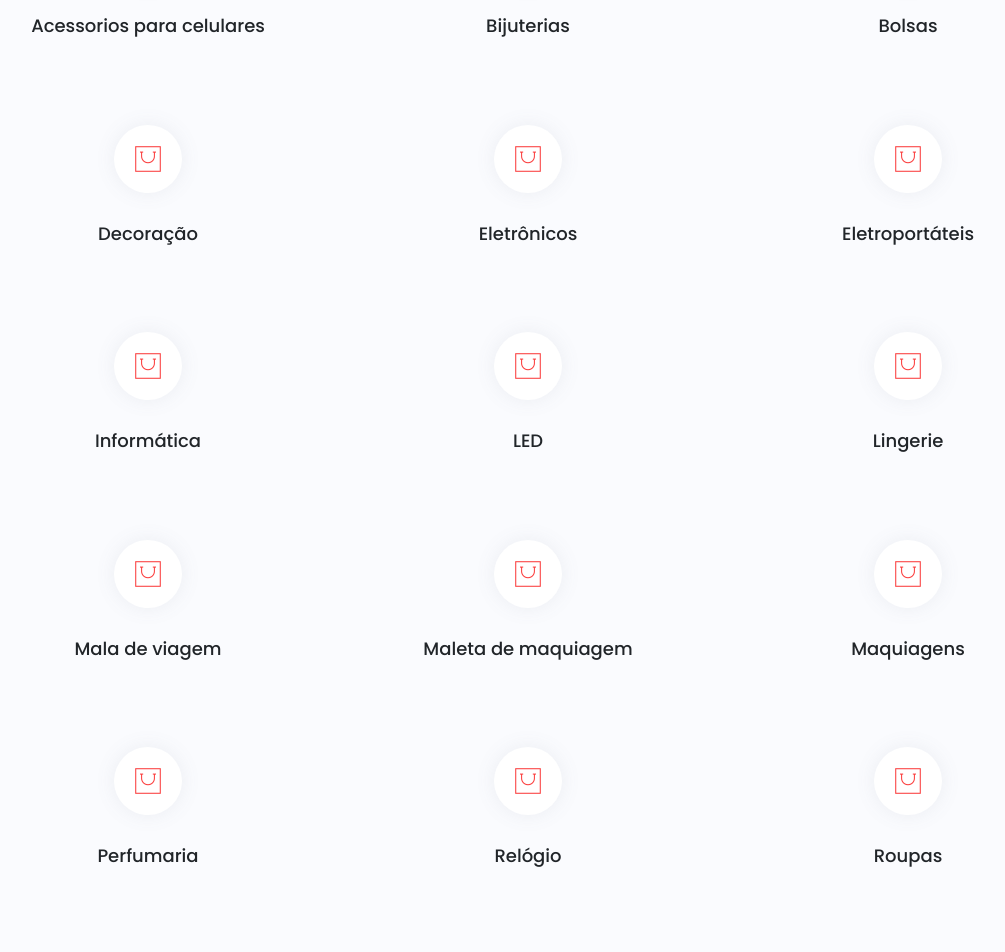
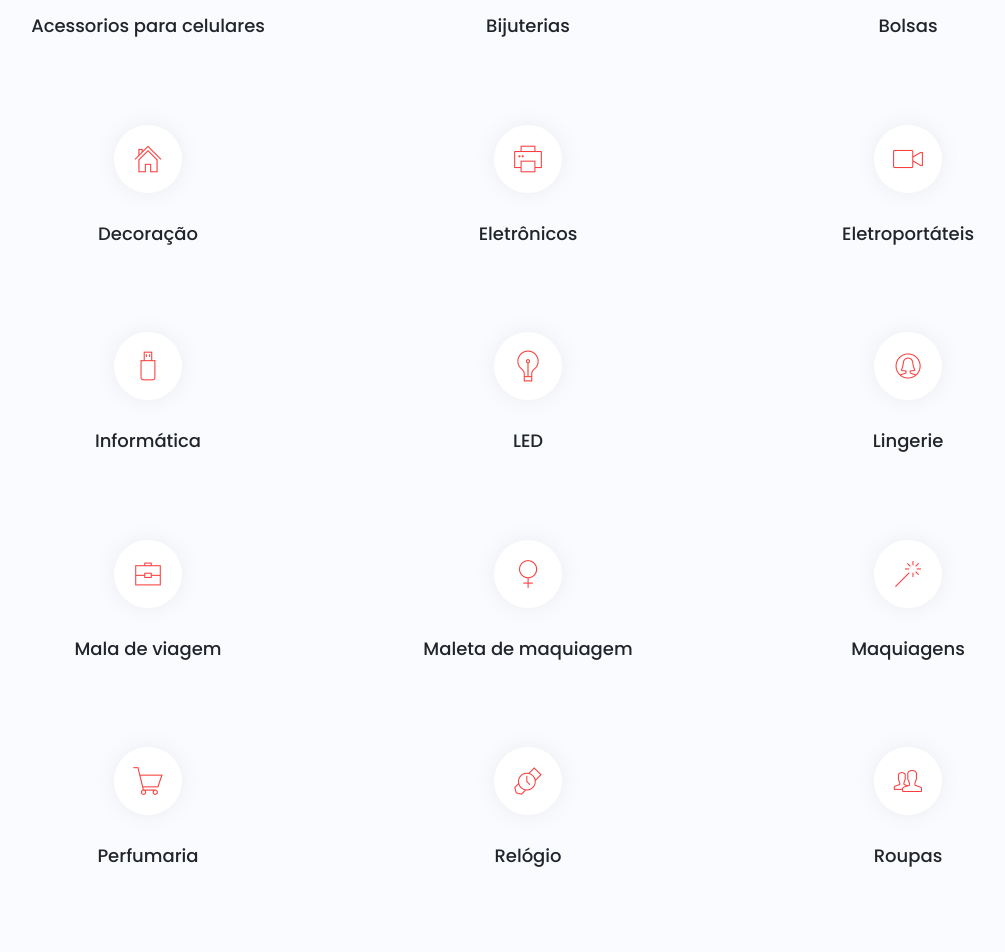
Before and after one commit to leandro-machado/landing-page-grupohta, a Vue app: page / in a window 1280 px wide. Shown: the part 1300-2252 px from the top of the page, without its empty margins (112-1117 px from the left). Built offline with nearby package versions, Linux system fonts and the light colour scheme.

Commit message:
changes icons

```diff
--- a/src/components/Sections/Services.vue
+++ b/src/components/Sections/Services.vue
@@ -12,13 +12,13 @@
                 <div class="row margin-t-30">
                     <div class="col-lg-4 margin-t-20">
                         <div class="services-box text-center hover-effect">
-                            <i class="pe-7s-shopbag text-custom"></i>
+                            <i class="pe-7s-phone text-custom"></i>
                             <h4 class="padding-t-15">Acessorios para celulares</h4>
                         </div>
                     </div>
                     <div class="col-lg-4 margin-t-20">
                         <div class="services-box text-center hover-effect">
-                            <i class="pe-7s-shopbag text-custom"></i>
+                            <i class="pe-7s-diamond text-custom"></i>
                             <h4 class="padding-t-15">Bijuterias</h4>
                         </div>
                     </div>
@@ -32,19 +32,19 @@
                 <div class="row margin-t-30">
                     <div class="col-lg-4 margin-t-20">
                         <div class="services-box text-center hover-effect">
-                            <i class="pe-7s-shopbag text-custom"></i>
+                            <i class="pe-7s-home text-custom"></i>
                             <h4 class="padding-t-15">Decoração</h4>
                         </div>
                     </div>
                     <div class="col-lg-4 margin-t-20">
                         <div class="services-box text-center hover-effect">
-                            <i class="pe-7s-shopbag text-custom"></i>
+                            <i class="pe-7s-print text-custom"></i>
                             <h4 class="padding-t-15">Eletrônicos</h4>
                         </div>
                     </div>
                     <div class="col-lg-4 margin-t-20">
                         <div class="services-box text-center hover-effect">
-                            <i class="pe-7s-shopbag text-custom"></i>
+                            <i class="pe-7s-video text-custom"></i>
                             <h4 class="padding-t-15">Eletroportáteis</h4>
                         </div>
                     </div>
@@ -52,19 +52,19 @@
                 <div class="row margin-t-30">
                     <div class="col-lg-4 margin-t-20">
                         <div class="services-box text-center hover-effect">
-                            <i class="pe-7s-shopbag text-custom"></i>
+                            <i class="pe-7s-pendrive text-custom"></i>
                             <h4 class="padding-t-15">Informática</h4>
                         </div>
                     </div>
                     <div class="col-lg-4 margin-t-20">
                         <div class="services-box text-center hover-effect">
-                            <i class="pe-7s-shopbag text-custom"></i>
+                            <i class="pe-7s-light text-custom"></i>
                             <h4 class="padding-t-15">LED</h4>
                         </div>
                     </div>
                     <div class="col-lg-4 margin-t-20">
                         <div class="services-box text-center hover-effect">
-                            <i class="pe-7s-shopbag text-custom"></i>
+                            <i class="pe-7s-user-female text-custom"></i>
                             <h4 class="padding-t-15">Lingerie</h4>
                         </div>
                     </div>
@@ -72,19 +72,19 @@
                 <div class="row margin-t-30">
                     <div class="col-lg-4 margin-t-20">
                         <div class="services-box text-center hover-effect">
-                            <i class="pe-7s-shopbag text-custom"></i>
+                            <i class="pe-7s-portfolio text-custom"></i>
                             <h4 class="padding-t-15">Mala de viagem</h4>
                         </div>
                     </div>
                     <div class="col-lg-4 margin-t-20">
                         <div class="services-box text-center hover-effect">
-                            <i class="pe-7s-shopbag text-custom"></i>
+                            <i class="pe-7s-female text-custom"></i>
                             <h4 class="padding-t-15">Maleta de maquiagem</h4>
                         </div>
                     </div>
                     <div class="col-lg-4 margin-t-20">
                         <div class="services-box text-center hover-effect">
-                            <i class="pe-7s-shopbag text-custom"></i>
+                            <i class="pe-7s-magic-wand text-custom"></i>
                             <h4 class="padding-t-15">Maquiagens</h4>
                         </div>
                     </div>
@@ -92,19 +92,19 @@
                 <div class="row margin-t-30">
                     <div class="col-lg-4 margin-t-20">
                         <div class="services-box text-center hover-effect">
-                            <i class="pe-7s-shopbag text-custom"></i>
+                            <i class="pe-7s-cart text-custom"></i>
                             <h4 class="padding-t-15">Perfumaria</h4>
                         </div>
                     </div>
                     <div class="col-lg-4 margin-t-20">
                         <div class="services-box text-center hover-effect">
-                            <i class="pe-7s-shopbag text-custom"></i>
+                            <i class="pe-7s-wristwatch text-custom"></i>
                             <h4 class="padding-t-15">Relógio</h4>
                         </div>
                     </div>
                     <div class="col-lg-4 margin-t-20">
                         <div class="services-box text-center hover-effect">
-                            <i class="pe-7s-shopbag text-custom"></i>
+                            <i class="pe-7s-users text-custom"></i>
                             <h4 class="padding-t-15">Roupas</h4>
                         </div>
                     </div>
```
